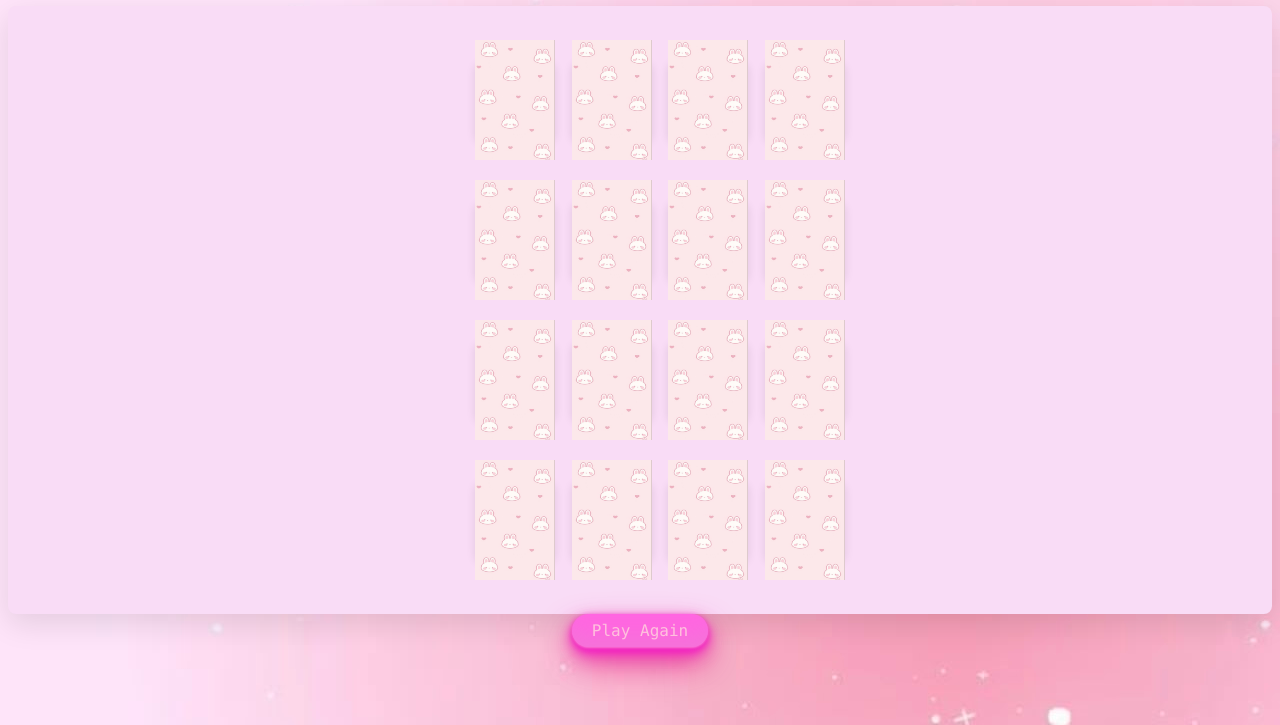
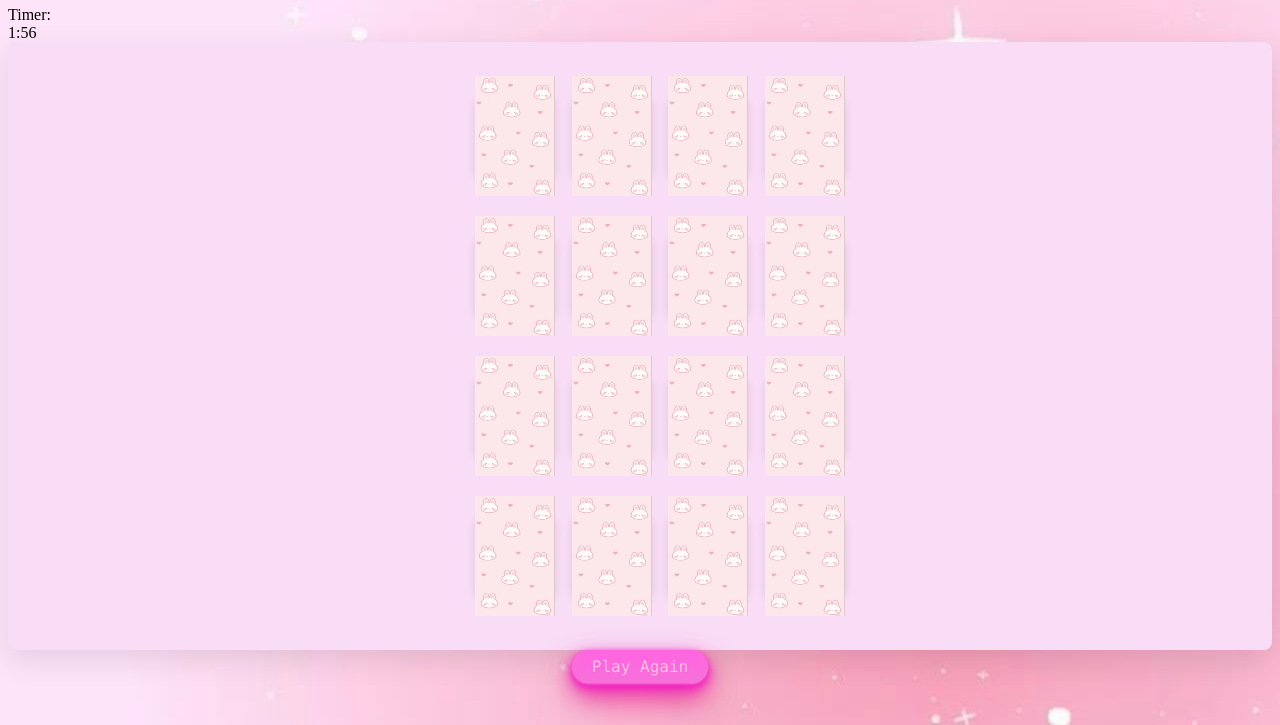
Before and after one commit to fatemaajmi/Memory-Flash-Cards, a plain HTML site: page level2.html in a window 1280 px wide. Shown: the part 75-800 px from the top of the page. Drawn offline with Linux system fonts and the light colour scheme.

Commit message:
added a countdown

```diff
--- a/level2.html
+++ b/level2.html
@@ -13,6 +13,10 @@
     <div class="topic">
         <h1>Memory Flash Cards Game</h1>
     </div>
+
+    <div id="timer">Timer:</div>
+<div id="second"></div>
+
 
 <div class="wrapper">
     <ul class="cards">
--- a/level2.js
+++ b/level2.js
@@ -61,3 +61,24 @@ shuffleCard()
 cards.forEach(card => {
     card.addEventListener("click", flipCard)
 })
+
+
+let countdownElement = document.getElementById('second')
+
+let countdown=((minutes)=> {
+    let seconds = minutes * 60
+    let interval = setInterval(function() {
+        let minutesRemaining = Math.floor(seconds / 60)
+        let secondsRemaining = seconds % 60
+
+        countdownElement.innerHTML = minutesRemaining + ":" + (secondsRemaining < 10 ? "0" : "") + secondsRemaining
+
+        if (--seconds < 0) {
+            clearInterval(interval)
+            countdownElement.innerHTML = "Countdown finished!"
+
+        }
+    }, 1000)
+})
+
+countdown(2)
```
Also changed, not shown: level1.html (+2 -1 lines), level1.js (+23 -0 lines).
